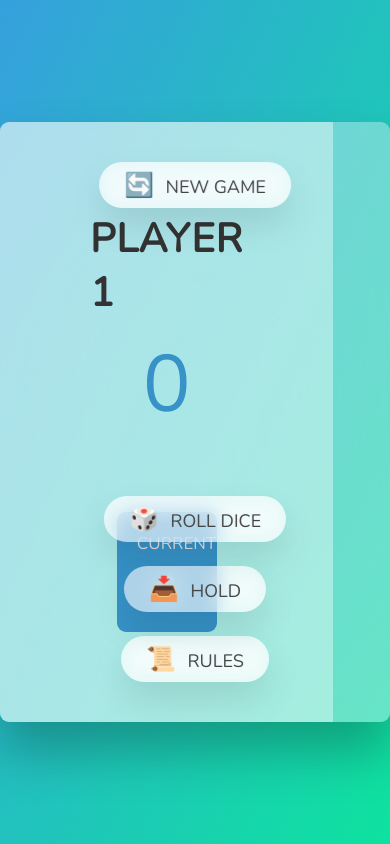
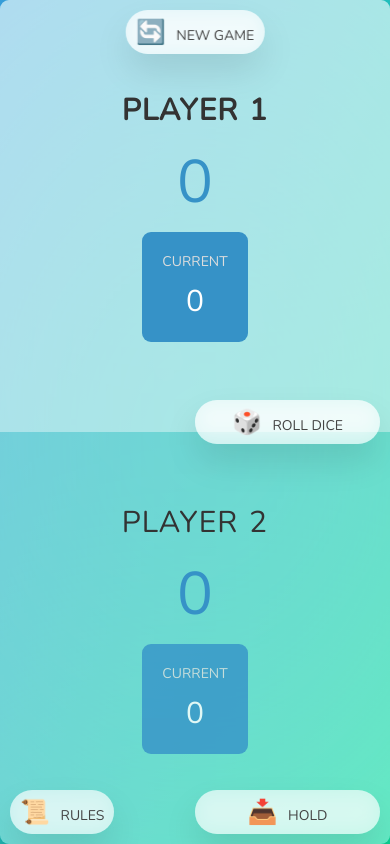
Before and after one commit to meierrene/gallery, a plain HTML site: page projects/Pig-Game/index.html in a window 390 px wide. Drawn offline with nearby package versions, Linux system fonts and the light colour scheme.

Commit message:
make it better

```diff
--- a/projects/Pig-Game/index.html
+++ b/projects/Pig-Game/index.html
@@ -25,7 +25,7 @@
           <p class="current-score" id="current--1">0</p>
         </div>
       </section>
-      <img src="dice-5.png" alt="Playing dice" class="dice" />
+      <img src="img/dice-5.png" alt="Playing dice" class="dice" />
       <button class="btn btn--rules">📜 Rules</button>
       <button class="btn btn--new">🔄 New game</button>
       <button class="btn btn--roll">🎲 Roll dice</button>
--- a/projects/Pig-Game/script.js
+++ b/projects/Pig-Game/script.js
@@ -54,15 +54,14 @@ btnRoll.addEventListener('click', function () {
 
     // 2. Display dice
     diceEl.classList.remove('hidden');
-    diceEl.src = `dice-${dice}.png`;
+    diceEl.src = `img/dice-${dice}.png`;
 
     // 3. Check for rolled 1
     if (dice !== 1) {
       // Add dice to current score
       currentScore += dice;
-      document.getElementById(
-        `current--${activePlayer}`
-      ).textContent = currentScore;
+      document.getElementById(`current--${activePlayer}`).textContent =
+        currentScore;
     } else {
       switchPlayer();
     }
--- a/projects/Pig-Game/style.css
+++ b/projects/Pig-Game/style.css
@@ -82,7 +82,7 @@ main {
   opacity: 0.8;
   border-radius: 9px;
   color: #fff;
-  width: 65%;
+  width: auto;
   padding: 2rem;
   text-align: center;
   transition: all 0.75s;
@@ -129,25 +129,22 @@ main {
   margin-right: 0.7rem;
 }
 
-.btn--rules {
-  /* top: 52.9rem; */
-  bottom: 4rem;
-}
-
 .btn--new {
   top: 4rem;
 }
 .btn--roll {
-  /* top: 39.3rem; */
   bottom: 18rem;
 }
 .btn--hold {
-  /* top: 46.1rem; */
   bottom: 11rem;
 }
 
+.btn--rules {
+  bottom: 4rem;
+}
+
 .btn:active {
-  transform: translate(-50%, 3px);
+  /* transform: translate(3px, 3px); */
   box-shadow: 0 1rem 2rem rgba(0, 0, 0, 0.15);
 }
 
@@ -195,7 +192,6 @@ main {
   left: 50%;
   transform: translate(-50%, -50%);
   width: 70%;
-
   background-color: white;
   padding: 3rem;
   border-radius: 5px;
@@ -213,3 +209,79 @@ main {
   backdrop-filter: blur(3px);
   z-index: 5;
 }
+
+@media (max-width: 770px) {
+  .name {
+    font-size: 3rem;
+  }
+
+  .score {
+    font-size: 6rem;
+  }
+
+  .current-label {
+    font-size: 1.4rem;
+  }
+
+  .current-score {
+    font-size: 3rem;
+  }
+}
+
+@media (max-width: 680px) {
+  main {
+    flex-direction: column;
+    width: 100%;
+    height: 100%;
+  }
+
+  .player {
+    justify-content: center;
+  }
+
+  .player--0 {
+    margin-bottom: 1rem;
+  }
+
+  .player--1 {
+    margin-top: -3rem;
+  }
+
+  .dice {
+    top: 50%;
+    left: 2rem;
+    transform: translateY(-50%);
+  }
+
+  .btn {
+    padding: 0.6rem 1rem;
+    transform: translate(0, 0);
+    font-size: 1.4rem;
+  }
+
+  .btn--new {
+    top: 1rem;
+    transform: translateX(-50%);
+  }
+  .btn--roll {
+    bottom: 50%;
+    right: 1rem;
+    transform: translateY(50%);
+  }
+  .btn--rules {
+    bottom: 1rem;
+    left: 1rem;
+    transform: translateX(0%);
+  }
+
+  .btn--hold {
+    bottom: 1rem;
+    right: 1rem;
+  }
+}
+
+@media (max-width: 332px) {
+  .name {
+    font-size: 2rem;
+  }
+}
```
Also changed, not shown: projects/Pig-Game/img/dice-1.png (renamed from projects/Pig-Game/dice-1.png), projects/Pig-Game/img/dice-2.png (renamed from projects/Pig-Game/dice-2.png), projects/Pig-Game/img/dice-3.png (renamed from projects/Pig-Game/dice-3.png), projects/Pig-Game/img/dice-4.png (renamed from projects/Pig-Game/dice-4.png), projects/Pig-Game/img/dice-5.png (renamed from projects/Pig-Game/dice-5.png), projects/Pig-Game/img/dice-6.png (renamed from projects/Pig-Game/dice-6.png), projects/Pig-Game/pig-game-flowchart.png (deleted).
